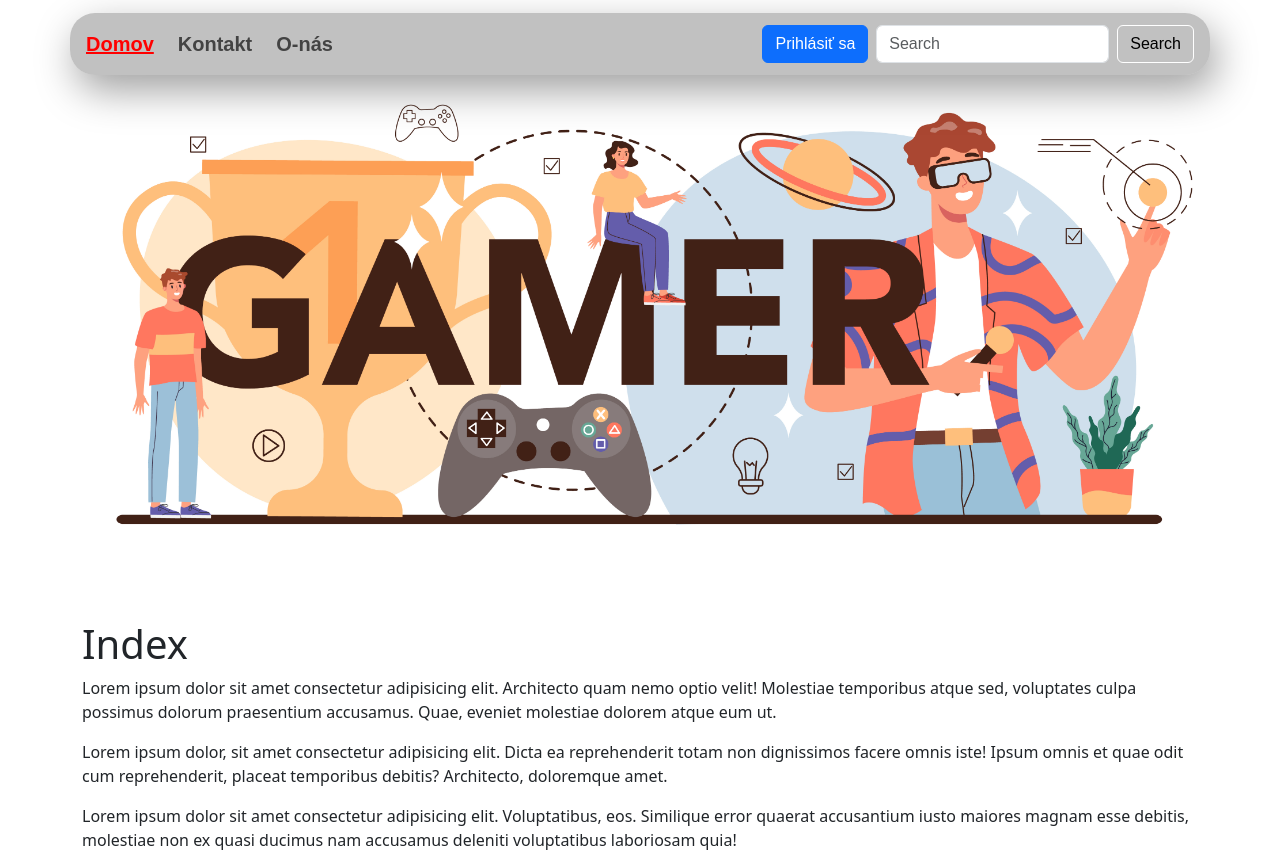
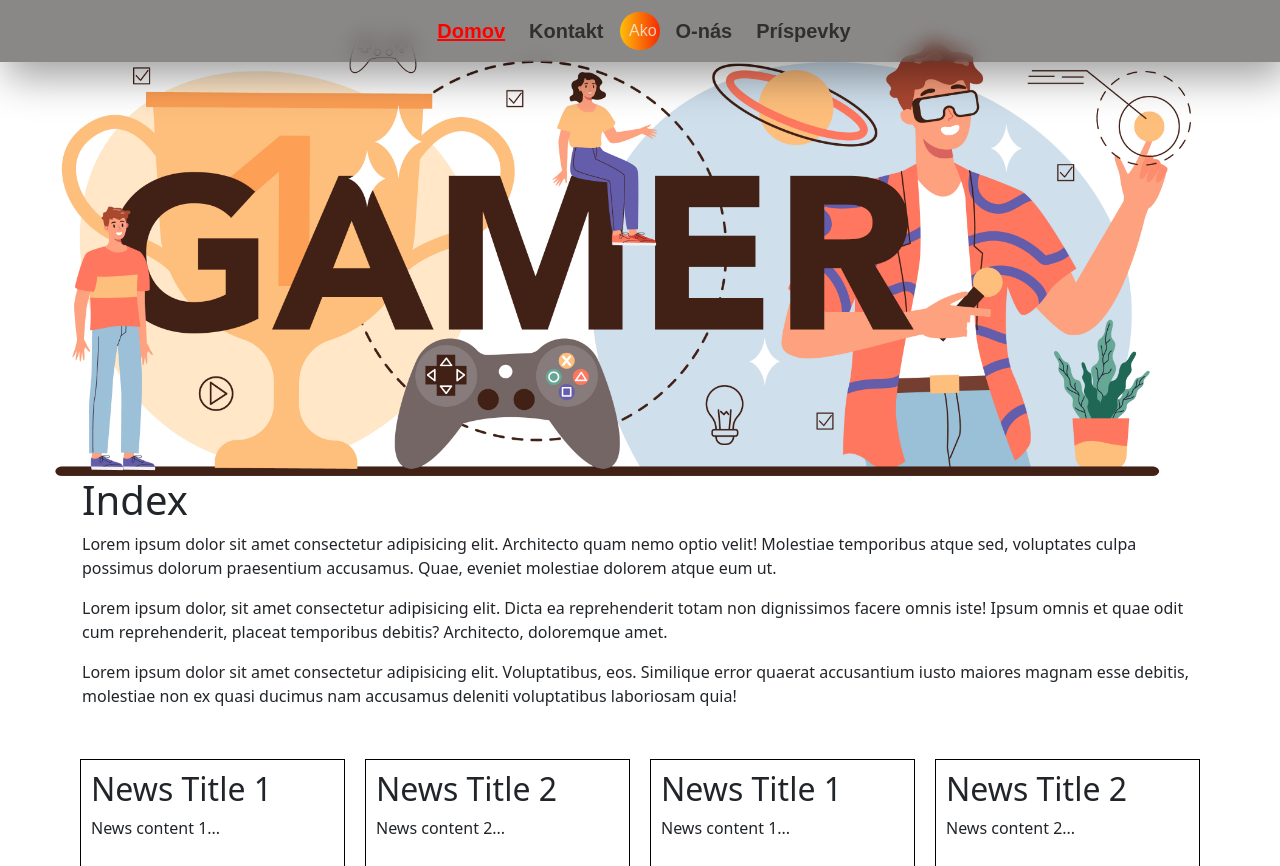
Before and after one commit to ETAPD/sj_projekt, a PHP site: page /index.php in a window 1280 px wide. Shown: the top 866 px of the page. Run offline with PHP 8.4, Linux system fonts and the light colour scheme.

Commit message:
pridavie search

```diff
--- a/css/nav.css
+++ b/css/nav.css
@@ -3,8 +3,7 @@
 nav {
 
     font-family: "Barlow Condensed", sans-serif;
-    margin-top: 1%;
-    background-color: rgba(18, 16, 16, 0.26) !important;
+    background-color: rgba(29, 28, 25, 0.521) !important;
     backdrop-filter: blur(10px) !important;
     top: 0;
     z-index: 1000;
@@ -12,7 +11,7 @@ nav {
     -webkit-box-shadow: 6px 15px 40px 0px rgba(0,0,0,0.38);
     -moz-box-shadow: 6px 15px 40px 0px rgba(0,0,0,0.38);
     box-shadow: 6px 15px 40px 0px rgba(0,0,0,0.38);
-    border-radius: 25px;
+    width: 100%!important;
     backdrop-filter: blur(10px) !important;
     font-weight: bold;
 
@@ -51,16 +50,59 @@ nav button:hover{
 header img{
     width: 100% !important;
 
-
-
 }
 .middle{
     justify-content: center;
 }
 
-.image-container {
-    position: relative;
-    display: flex;
-    justify-content: center;
-    margin: 5%;
+.image-container img {
+    object-fit: cover;
+    object-position: center;
+    width: 95%;
+    height: 450px;
+    margin-top: 2%;
+
 }
+
+.search{
+    border-radius: 35px;
+    height: 38px;
+    width: 40px;
+    background: linear-gradient(to right,#FFBE0B, #F42B03);
+    border: none;
+    box-shadow: none;
+    color: white;
+    padding-left: 9px;
+    transition: 0.5s;
+    cursor: pointer;
+}
+
+.search:focus {
+    outline: none;
+    border: none;
+    box-shadow: none;
+    width: 420px;
+    transition: 0.5s;
+    cursor: unset;
+    padding-left: 15px;
+}
+
+.search::placeholder {
+    color: rgba(255, 255, 255, 0.719);
+}
+
+form.d-flex {
+    position: absolute;
+    left: 50%;
+    transform: translateX(-50%);
+}
+
+.placeholder-image {
+    position: absolute;
+    height: auto;
+    width: 23px!important;
+    left: 8px;
+    top: 50%;
+    transform: translateY(-50%);
+    pointer-events: none;
+}
--- a/includes/header.php
+++ b/includes/header.php
@@ -5,53 +5,37 @@
 <link rel="preconnect" href="https://fonts.gstatic.com" crossorigin>
 <link href="https://fonts.googleapis.com/css2?family=Barlow+Condensed:ital,wght@0,100;0,200;0,300;0,400;0,500;0,600;0,700;0,800;0,900;1,100;1,200;1,300;1,400;1,500;1,600;1,700;1,800;1,900&display=swap" rel="stylesheet">-->
 <header>
-    <nav class="navbar navbar-expand-lg fixed-top container d-flex">
-
-
-            <button class="navbar-toggler" type="button" data-bs-toggle="collapse" data-bs-target="#navbarNav" aria-controls="navbarNav" aria-expanded="false" aria-label="Toggle navigation">
-                <span class="navbar-toggler-icon"></span>
-            </button>
+<nav class="navbar navbar-expand-lg fixed-top container-fluid d-flex justify-content-center mx-auto">
         <?php $currentFile = basename($_SERVER['PHP_SELF']); ?>
 
-            <div class="collapse navbar-collapse middle justify-content-start" id="navbarNav">
         <ul class="navbar-nav ">
             <li class="nav-item <?php if($currentFile == 'index.php') { echo 'active'; } ?>">
                 <a class="nav-link ps-3" href="index.php">Domov</a>
             </li>
-                    <li class="nav-item <?php if($currentFile == 'contact.php') { echo 'active'; } ?>">
+
+            <li class="nav-item me-5 <?php if($currentFile == 'contact.php') { echo 'active'; } ?>">
                 <a class="nav-link ps-3" href="contact.php">Kontakt</a>
             </li>
+
             <li class="nav-item <?php if($currentFile == 'about.php') { echo 'active'; } ?>">
                 <a class="nav-link ps-3 " href="about.php">O-nás</a>
             </li>
-                    <?php if(isset($_SESSION["user_id"])){ ?>
 
-                    <li class="nav-item <?php if($currentFile == 'manage_post.php') { echo 'active'; } ?>">
-                        <a class="nav-link ps-3 " href="manage_post.php">Príspevky</a>
+            <li class="nav-item  <?php if($currentFile == 'manage_post.php') { echo 'active'; } ?>">
+                <a class="nav-link ps-3 " href="<?php echo isset($_SESSION['username']) ? 'manage_post.php' : 'login.php'; ?>">Príspevky</a>
             </li>
 
-                    <?php }?>
         </ul>
-            </div>
 
-            <?php if(isset($_SESSION["user_id"])){ ?>
+        <?php if ($currentFile == 'index.php'): ?>
+            <form class="d-flex justify-content-center mx-auto">
+                <input class="search" type="text" id='search' placeholder="Ako hrať...." aria-label="Search">
+            </form>
+        <?php endif; ?>
 
-                <div class="me-2">
-                    <a href="index.php?logout=true" class="btn btn-primary">Odhlásiť sa</a>
-                </div>
-            <?php } else { ?>
-                <div class="me-2">
-                    <a href="login.php" class="btn btn-primary">Prihlásiť sa</a>
-                </div>
-            <?php } ?>
 
-            <div class="justify-content-end me-3">
 
-                <form class="d-flex ">
-                    <input class="form-control me-2" type="search" placeholder="Search" aria-label="Search">
-                    <button class="btn btn-outline-success" type="submit">Search</button>
-                </form>
-            </div>
+
     </nav>
 
 
```
Lines whose indentation alone changed are shown as unchanged.
